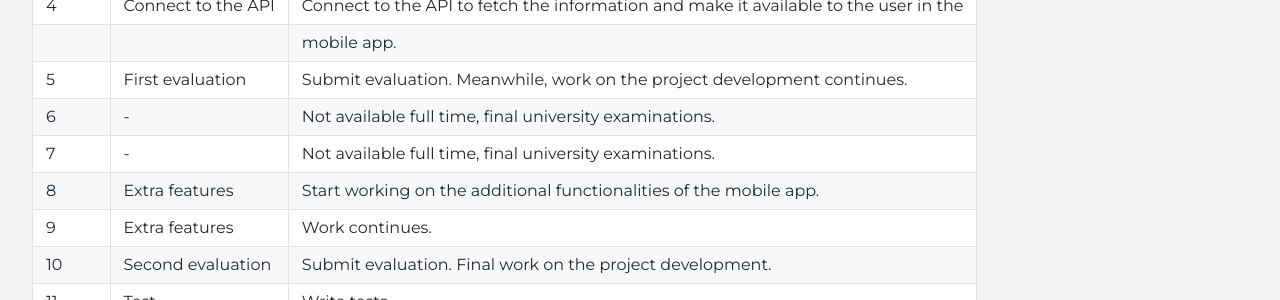
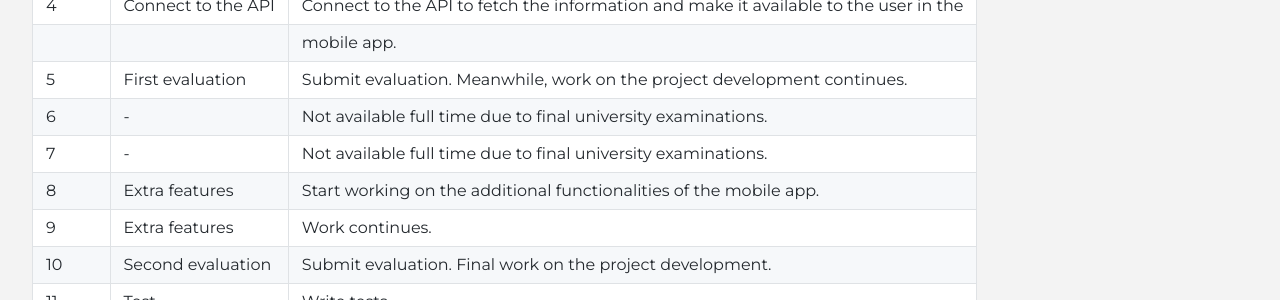
Before and after one commit to cdli-gh/blog, a Jekyll site: the page built from _blog/gsoc20/mobile_app/index.md, in a window 1280 px wide and 900 px high, scrolled down 1344 px. Shown: the part 153-453 px from the top of the window. Built offline with Jekyll 4.4.1, drawn with Linux system fonts in a browser that asks for light colours.

Commit message:
Update index.md

```diff
--- a/_blog/gsoc20/mobile_app/index.md
+++ b/_blog/gsoc20/mobile_app/index.md
@@ -46,8 +46,8 @@ Objectives are separated in two categories: essential and additional, they are a
 |4|Connect to the API   |Connect to the API to fetch the information and make it available to the user in the   |
 | |                     |mobile app.   |
 |5|First evaluation   |Submit evaluation. Meanwhile, work on the project development continues.   |
-|6|-   |Not available full time, final university examinations.   |
-|7|-   |Not available full time, final university examinations.   |
+|6|-   |Not available full time due to final university examinations.   |
+|7|-   |Not available full time due to final university examinations.   |
 |8|Extra features   |Start working on the additional functionalities of the mobile app.   |
 |9|Extra features   |Work continues.   |
 |10|Second evaluation   |Submit evaluation. Final work on the project development.   |
```
